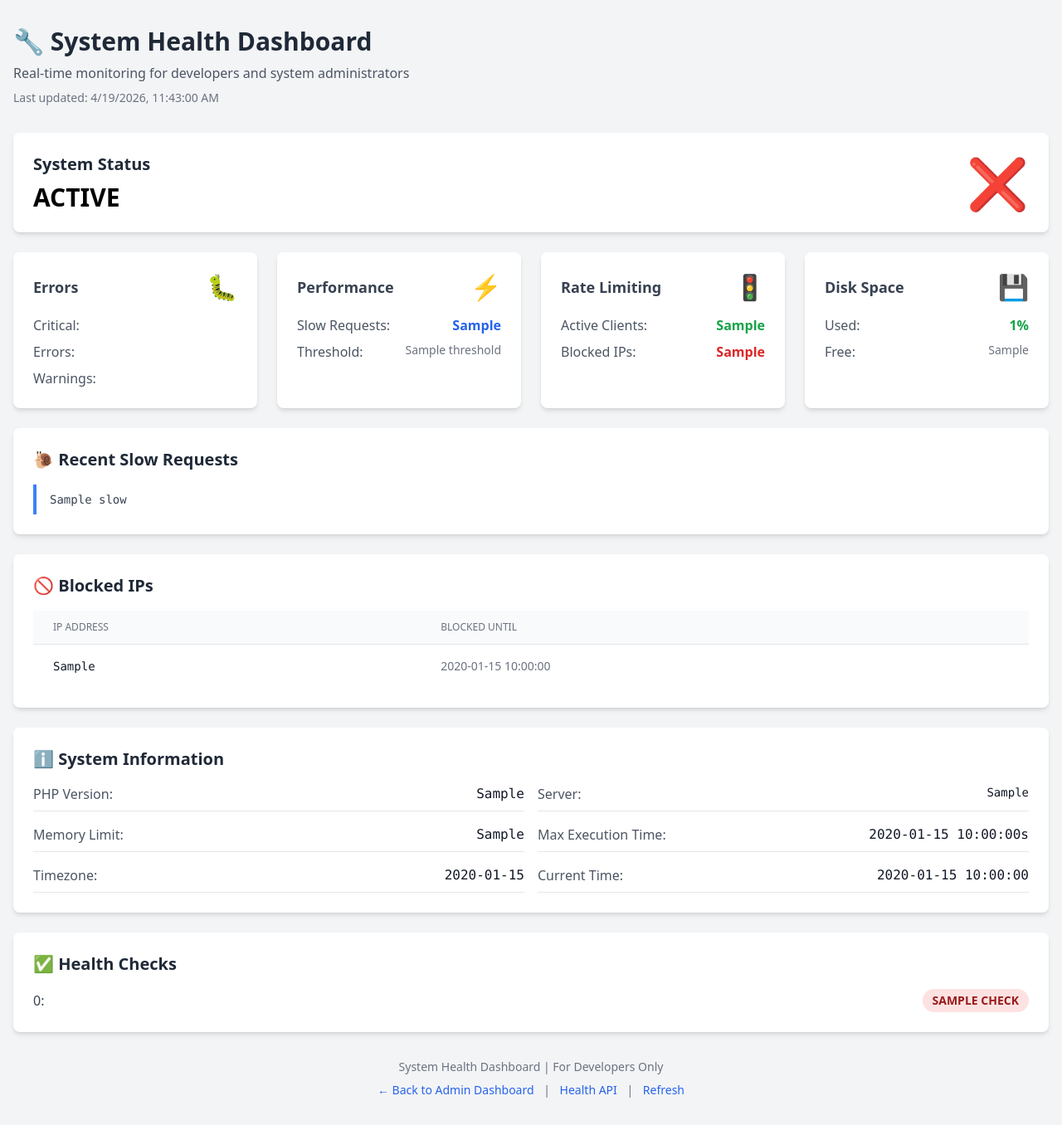
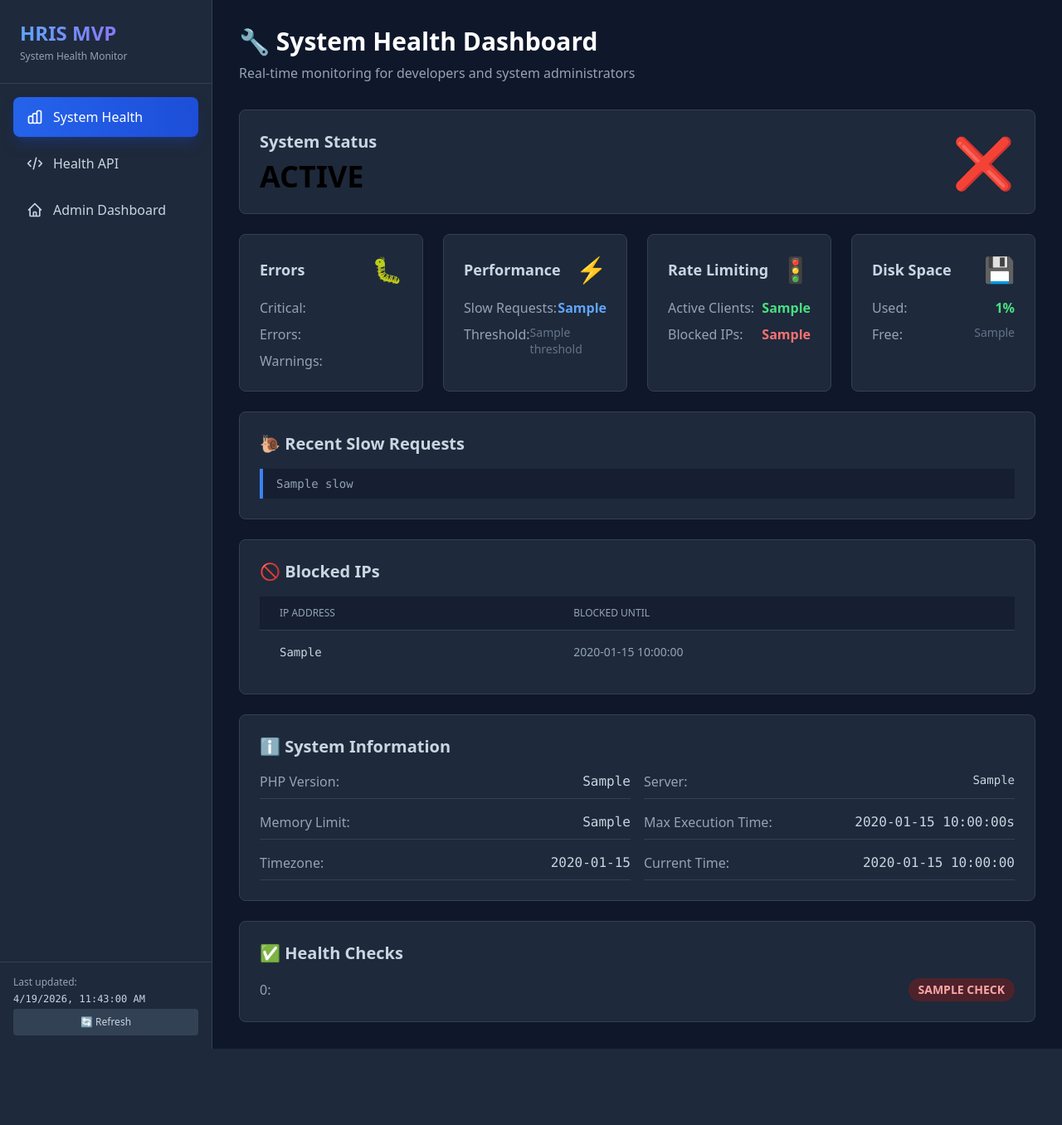
Before and after one commit to tomatocultivator1988/HRIS, a PHP site: the page made by src/Views/system/health-dashboard.php in a window 1280 px wide. Shown: the whole page at 83% size. After the commit the page ends 1264 px from the top, so only its background shows below. Run offline with PHP 8.4, Linux system fonts and the light colour scheme; the template is opened without the code that fills it: most values are stand-ins (such as "Sample title", 1, 10 or a date in 2020); data that the repository does not hold is empty; some libraries are stand-ins or nearby versions.

Commit message:
Update System Health Dashboard UI to match HRIS dark theme

```diff
--- a/src/Views/system/health-dashboard.php
+++ b/src/Views/system/health-dashboard.php
@@ -1,33 +1,84 @@
 <!DOCTYPE html>
-<html lang="en">
+<html lang="en" class="h-full">
 <head>
     <meta charset="UTF-8">
     <meta name="viewport" content="width=device-width, initial-scale=1.0">
-    <title>System Health Dashboard - HRIS</title>
+    <title>System Health Dashboard - HRIS MVP</title>
     <script src="https://cdn.tailwindcss.com"></script>
+    <link rel="stylesheet" href="<?= base_url('/assets/css/custom.css') ?>">
     <style>
         .status-healthy { color: #10b981; }
         .status-warning { color: #f59e0b; }
         .status-error { color: #ef4444; }
         .metric-card { transition: all 0.3s ease; }
-        .metric-card:hover { transform: translateY(-2px); box-shadow: 0 4px 6px -1px rgba(0, 0, 0, 0.1); }
+        .metric-card:hover { transform: translateY(-2px); }
     </style>
 </head>
-<body class="bg-gray-100">
-    <div class="container mx-auto px-4 py-8">
+<body class="h-full bg-slate-900">
+    <!-- Main Container -->
+    <div class="flex h-full bg-slate-900">
+
+        <!-- Sidebar -->
+        <aside class="w-64 bg-slate-800 border-r border-slate-700 flex flex-col">
+            <!-- Logo -->
+            <div class="p-6 border-b border-slate-700">
+                <h1 class="text-2xl font-bold bg-gradient-to-r from-blue-400 to-purple-500 bg-clip-text text-transparent">
+                    HRIS MVP
+                </h1>
+                <p class="text-xs text-slate-400 mt-1">System Health Monitor</p>
+            </div>
+
+            <!-- Navigation -->
+            <nav class="flex-1 p-4 space-y-2 overflow-y-auto">
+                <a href="<?= base_url('/system/health-dashboard') ?>" class="flex items-center px-4 py-3 text-white bg-gradient-to-r from-blue-600 to-blue-700 rounded-lg shadow-lg shadow-blue-900/50">
+                    <svg class="w-5 h-5 mr-3" fill="none" stroke="currentColor" viewBox="0 0 24 24">
+                        <path stroke-linecap="round" stroke-linejoin="round" stroke-width="2" d="M9 19v-6a2 2 0 00-2-2H5a2 2 0 00-2 2v6a2 2 0 002 2h2a2 2 0 002-2zm0 0V9a2 2 0 012-2h2a2 2 0 012 2v10m-6 0a2 2 0 002 2h2a2 2 0 002-2m0 0V5a2 2 0 012-2h2a2 2 0 012 2v14a2 2 0 01-2 2h-2a2 2 0 01-2-2z" />
+                    </svg>
+                    System Health
+                </a>
+
+                <a href="<?= base_url('/health') ?>" class="flex items-center px-4 py-3 text-slate-300 hover:text-white hover:bg-slate-700 rounded-lg transition-all">
+                    <svg class="w-5 h-5 mr-3" fill="none" stroke="currentColor" viewBox="0 0 24 24">
+                        <path stroke-linecap="round" stroke-linejoin="round" stroke-width="2" d="M10 20l4-16m4 4l4 4-4 4M6 16l-4-4 4-4" />
+                    </svg>
+                    Health API
+                </a>
+
+                <a href="<?= base_url('/dashboard/admin') ?>" class="flex items-center px-4 py-3 text-slate-300 hover:text-white hover:bg-slate-700 rounded-lg transition-all">
+                    <svg class="w-5 h-5 mr-3" fill="none" stroke="currentColor" viewBox="0 0 24 24">
+                        <path stroke-linecap="round" stroke-linejoin="round" stroke-width="2" d="M3 12l2-2m0 0l7-7 7 7M5 10v10a1 1 0 001 1h3m10-11l2 2m-2-2v10a1 1 0 01-1 1h-3m-6 0a1 1 0 001-1v-4a1 1 0 011-1h2a1 1 0 011 1v4a1 1 0 001 1m-6 0h6" />
+                    </svg>
+                    Admin Dashboard
+                </a>
+            </nav>
+
+            <!-- Footer Info -->
+            <div class="p-4 border-t border-slate-700">
+                <div class="text-xs text-slate-400 space-y-1">
+                    <p>Last updated:</p>
+                    <p id="last-updated" class="text-slate-300 font-mono"><?= date('Y-m-d H:i:s') ?></p>
+                    <button onclick="location.reload()" class="mt-2 w-full px-3 py-2 text-xs bg-slate-700 hover:bg-slate-600 text-slate-300 rounded transition-all">
+                        🔄 Refresh
+                    </button>
+                </div>
+            </div>
+        </aside>
+
+        <!-- Main Content -->
+        <main class="flex-1 overflow-y-auto">
+            <div class="p-8">
                 <!-- Header -->
                 <div class="mb-8">
-            <h1 class="text-3xl font-bold text-gray-800 mb-2">🔧 System Health Dashboard</h1>
-            <p class="text-gray-600">Real-time monitoring for developers and system administrators</p>
-            <p class="text-sm text-gray-500 mt-2">Last updated: <span id="last-updated"><?= date('Y-m-d H:i:s') ?></span></p>
+                    <h1 class="text-3xl font-bold text-white mb-2">🔧 System Health Dashboard</h1>
+                    <p class="text-slate-400">Real-time monitoring for developers and system administrators</p>
                 </div>
 
                 <!-- Overall Status -->
-        <div class="bg-white rounded-lg shadow-md p-6 mb-6">
+                <div class="bg-slate-800 border border-slate-700 rounded-lg p-6 mb-6">
                     <div class="flex items-center justify-between">
                         <div>
-                    <h2 class="text-xl font-semibold text-gray-800 mb-2">System Status</h2>
-                    <p class="text-3xl font-bold status-<?= $metrics['health']['status'] ?>">
+                            <h2 class="text-xl font-semibold text-slate-300 mb-2">System Status</h2>
+                            <p class="text-4xl font-bold status-<?= $metrics['health']['status'] ?>">
                                 <?= strtoupper($metrics['health']['status']) ?>
                             </p>
                         </div>
@@ -46,79 +97,79 @@
                 <!-- Metrics Grid -->
                 <div class="grid grid-cols-1 md:grid-cols-2 lg:grid-cols-4 gap-6 mb-6">
                     <!-- Errors -->
-            <div class="metric-card bg-white rounded-lg shadow-md p-6">
+                    <div class="metric-card bg-slate-800 border border-slate-700 rounded-lg p-6">
                         <div class="flex items-center justify-between mb-4">
-                    <h3 class="text-lg font-semibold text-gray-700">Errors</h3>
+                            <h3 class="text-lg font-semibold text-slate-300">Errors</h3>
                             <span class="text-3xl">🐛</span>
                         </div>
                         <div class="space-y-2">
                             <div class="flex justify-between">
-                        <span class="text-gray-600">Critical:</span>
-                        <span class="font-bold text-red-600"><?= $metrics['errors']['critical'] ?></span>
+                                <span class="text-slate-400">Critical:</span>
+                                <span class="font-bold text-red-400"><?= $metrics['errors']['critical'] ?></span>
                             </div>
                             <div class="flex justify-between">
-                        <span class="text-gray-600">Errors:</span>
-                        <span class="font-bold text-orange-600"><?= $metrics['errors']['errors'] ?></span>
+                                <span class="text-slate-400">Errors:</span>
+                                <span class="font-bold text-orange-400"><?= $metrics['errors']['errors'] ?></span>
                             </div>
                             <div class="flex justify-between">
-                        <span class="text-gray-600">Warnings:</span>
-                        <span class="font-bold text-yellow-600"><?= $metrics['errors']['warnings'] ?></span>
+                                <span class="text-slate-400">Warnings:</span>
+                                <span class="font-bold text-yellow-400"><?= $metrics['errors']['warnings'] ?></span>
                             </div>
                         </div>
                     </div>
 
                     <!-- Performance -->
-            <div class="metric-card bg-white rounded-lg shadow-md p-6">
+                    <div class="metric-card bg-slate-800 border border-slate-700 rounded-lg p-6">
                         <div class="flex items-center justify-between mb-4">
-                    <h3 class="text-lg font-semibold text-gray-700">Performance</h3>
+                            <h3 class="text-lg font-semibold text-slate-300">Performance</h3>
                             <span class="text-3xl">⚡</span>
                         </div>
                         <div class="space-y-2">
                             <div class="flex justify-between">
-                        <span class="text-gray-600">Slow Requests:</span>
-                        <span class="font-bold text-blue-600"><?= $metrics['performance']['slow_requests'] ?></span>
+                                <span class="text-slate-400">Slow Requests:</span>
+                                <span class="font-bold text-blue-400"><?= $metrics['performance']['slow_requests'] ?></span>
                             </div>
                             <div class="flex justify-between">
-                        <span class="text-gray-600">Threshold:</span>
-                        <span class="text-sm text-gray-500"><?= $metrics['performance']['threshold'] ?></span>
+                                <span class="text-slate-400">Threshold:</span>
+                                <span class="text-sm text-slate-500"><?= $metrics['performance']['threshold'] ?></span>
                             </div>
                         </div>
                     </div>
 
                     <!-- Rate Limiting -->
-            <div class="metric-card bg-white rounded-lg shadow-md p-6">
+                    <div class="metric-card bg-slate-800 border border-slate-700 rounded-lg p-6">
                         <div class="flex items-center justify-between mb-4">
-                    <h3 class="text-lg font-semibold text-gray-700">Rate Limiting</h3>
+                            <h3 class="text-lg font-semibold text-slate-300">Rate Limiting</h3>
                             <span class="text-3xl">🚦</span>
                         </div>
                         <div class="space-y-2">
                             <div class="flex justify-between">
-                        <span class="text-gray-600">Active Clients:</span>
-                        <span class="font-bold text-green-600"><?= $metrics['rate_limiting']['active_clients'] ?></span>
+                                <span class="text-slate-400">Active Clients:</span>
+                                <span class="font-bold text-green-400"><?= $metrics['rate_limiting']['active_clients'] ?></span>
                             </div>
                             <div class="flex justify-between">
-                        <span class="text-gray-600">Blocked IPs:</span>
-                        <span class="font-bold text-red-600"><?= $metrics['rate_limiting']['blocked_ips'] ?></span>
+                                <span class="text-slate-400">Blocked IPs:</span>
+                                <span class="font-bold text-red-400"><?= $metrics['rate_limiting']['blocked_ips'] ?></span>
                             </div>
                         </div>
                     </div>
 
                     <!-- Disk Space -->
-            <div class="metric-card bg-white rounded-lg shadow-md p-6">
+                    <div class="metric-card bg-slate-800 border border-slate-700 rounded-lg p-6">
                         <div class="flex items-center justify-between mb-4">
-                    <h3 class="text-lg font-semibold text-gray-700">Disk Space</h3>
+                            <h3 class="text-lg font-semibold text-slate-300">Disk Space</h3>
                             <span class="text-3xl">💾</span>
                         </div>
                         <div class="space-y-2">
                             <div class="flex justify-between">
-                        <span class="text-gray-600">Used:</span>
-                        <span class="font-bold <?= $metrics['system']['disk_used_percent'] > 80 ? 'text-red-600' : 'text-green-600' ?>">
+                                <span class="text-slate-400">Used:</span>
+                                <span class="font-bold <?= $metrics['system']['disk_used_percent'] > 80 ? 'text-red-400' : 'text-green-400' ?>">
                                     <?= $metrics['system']['disk_used_percent'] ?>%
                                 </span>
                             </div>
                             <div class="flex justify-between">
-                        <span class="text-gray-600">Free:</span>
-                        <span class="text-sm text-gray-500"><?= $metrics['system']['disk_free'] ?></span>
+                                <span class="text-slate-400">Free:</span>
+                                <span class="text-sm text-slate-500"><?= $metrics['system']['disk_free'] ?></span>
                             </div>
                         </div>
                     </div>
@@ -126,15 +177,15 @@
 
                 <!-- Recent Errors -->
                 <?php if (!empty($metrics['errors']['recent'])): ?>
-        <div class="bg-white rounded-lg shadow-md p-6 mb-6">
-            <h2 class="text-xl font-semibold text-gray-800 mb-4">📋 Recent Errors</h2>
+                <div class="bg-slate-800 border border-slate-700 rounded-lg p-6 mb-6">
+                    <h2 class="text-xl font-semibold text-slate-300 mb-4">📋 Recent Errors</h2>
                     <div class="space-y-2 max-h-96 overflow-y-auto">
                         <?php foreach ($metrics['errors']['recent'] as $error): ?>
-                <div class="border-l-4 <?= $error['level'] === 'critical' ? 'border-red-500' : ($error['level'] === 'error' ? 'border-orange-500' : 'border-yellow-500') ?> pl-4 py-2">
-                    <span class="inline-block px-2 py-1 text-xs font-semibold rounded <?= $error['level'] === 'critical' ? 'bg-red-100 text-red-800' : ($error['level'] === 'error' ? 'bg-orange-100 text-orange-800' : 'bg-yellow-100 text-yellow-800') ?>">
+                        <div class="border-l-4 <?= $error['level'] === 'critical' ? 'border-red-500' : ($error['level'] === 'error' ? 'border-orange-500' : 'border-yellow-500') ?> pl-4 py-2 bg-slate-900/50">
+                            <span class="inline-block px-2 py-1 text-xs font-semibold rounded <?= $error['level'] === 'critical' ? 'bg-red-900/50 text-red-300' : ($error['level'] === 'error' ? 'bg-orange-900/50 text-orange-300' : 'bg-yellow-900/50 text-yellow-300') ?>">
                                 <?= strtoupper($error['level']) ?>
                             </span>
-                    <p class="text-sm text-gray-700 mt-1 font-mono"><?= htmlspecialchars($error['message']) ?></p>
+                            <p class="text-sm text-slate-400 mt-1 font-mono"><?= htmlspecialchars($error['message']) ?></p>
                         </div>
                         <?php endforeach; ?>
                     </div>
@@ -143,12 +194,12 @@
 
                 <!-- Slow Requests -->
                 <?php if (!empty($metrics['performance']['recent_slow'])): ?>
-        <div class="bg-white rounded-lg shadow-md p-6 mb-6">
-            <h2 class="text-xl font-semibold text-gray-800 mb-4">🐌 Recent Slow Requests</h2>
+                <div class="bg-slate-800 border border-slate-700 rounded-lg p-6 mb-6">
+                    <h2 class="text-xl font-semibold text-slate-300 mb-4">🐌 Recent Slow Requests</h2>
                     <div class="space-y-2 max-h-64 overflow-y-auto">
                         <?php foreach ($metrics['performance']['recent_slow'] as $slow): ?>
-                <div class="border-l-4 border-blue-500 pl-4 py-2">
-                    <p class="text-sm text-gray-700 font-mono"><?= htmlspecialchars($slow) ?></p>
+                        <div class="border-l-4 border-blue-500 pl-4 py-2 bg-slate-900/50">
+                            <p class="text-sm text-slate-400 font-mono"><?= htmlspecialchars($slow) ?></p>
                         </div>
                         <?php endforeach; ?>
                     </div>
@@ -157,21 +208,21 @@
 
                 <!-- Blocked IPs -->
                 <?php if (!empty($metrics['rate_limiting']['blocked_list'])): ?>
-        <div class="bg-white rounded-lg shadow-md p-6 mb-6">
-            <h2 class="text-xl font-semibold text-gray-800 mb-4">🚫 Blocked IPs</h2>
+                <div class="bg-slate-800 border border-slate-700 rounded-lg p-6 mb-6">
+                    <h2 class="text-xl font-semibold text-slate-300 mb-4">🚫 Blocked IPs</h2>
                     <div class="overflow-x-auto">
-                <table class="min-w-full divide-y divide-gray-200">
-                    <thead class="bg-gray-50">
+                        <table class="min-w-full divide-y divide-slate-700">
+                            <thead class="bg-slate-900/50">
                                 <tr>
-                            <th class="px-6 py-3 text-left text-xs font-medium text-gray-500 uppercase">IP Address</th>
-                            <th class="px-6 py-3 text-left text-xs font-medium text-gray-500 uppercase">Blocked Until</th>
+                                    <th class="px-6 py-3 text-left text-xs font-medium text-slate-400 uppercase">IP Address</th>
+                                    <th class="px-6 py-3 text-left text-xs font-medium text-slate-400 uppercase">Blocked Until</th>
                                 </tr>
                             </thead>
-                    <tbody class="bg-white divide-y divide-gray-200">
+                            <tbody class="divide-y divide-slate-700">
                                 <?php foreach ($metrics['rate_limiting']['blocked_list'] as $blocked): ?>
-                        <tr>
-                            <td class="px-6 py-4 whitespace-nowrap text-sm font-mono text-gray-900"><?= htmlspecialchars($blocked['ip']) ?></td>
-                            <td class="px-6 py-4 whitespace-nowrap text-sm text-gray-500"><?= htmlspecialchars($blocked['blocked_until']) ?></td>
+                                <tr class="hover:bg-slate-900/50">
+                                    <td class="px-6 py-4 whitespace-nowrap text-sm font-mono text-slate-300"><?= htmlspecialchars($blocked['ip']) ?></td>
+                                    <td class="px-6 py-4 whitespace-nowrap text-sm text-slate-400"><?= htmlspecialchars($blocked['blocked_until']) ?></td>
                                 </tr>
                                 <?php endforeach; ?>
                             </tbody>
@@ -181,44 +232,44 @@
                 <?php endif; ?>
 
                 <!-- System Information -->
-        <div class="bg-white rounded-lg shadow-md p-6 mb-6">
-            <h2 class="text-xl font-semibold text-gray-800 mb-4">ℹ️ System Information</h2>
+                <div class="bg-slate-800 border border-slate-700 rounded-lg p-6 mb-6">
+                    <h2 class="text-xl font-semibold text-slate-300 mb-4">ℹ️ System Information</h2>
                     <div class="grid grid-cols-1 md:grid-cols-2 gap-4">
-                <div class="flex justify-between border-b pb-2">
-                    <span class="text-gray-600">PHP Version:</span>
-                    <span class="font-mono text-gray-900"><?= $metrics['system']['php_version'] ?></span>
+                        <div class="flex justify-between border-b border-slate-700 pb-2">
+                            <span class="text-slate-400">PHP Version:</span>
+                            <span class="font-mono text-slate-300"><?= $metrics['system']['php_version'] ?></span>
                         </div>
-                <div class="flex justify-between border-b pb-2">
-                    <span class="text-gray-600">Server:</span>
-                    <span class="font-mono text-sm text-gray-900"><?= htmlspecialchars($metrics['system']['server_software']) ?></span>
+                        <div class="flex justify-between border-b border-slate-700 pb-2">
+                            <span class="text-slate-400">Server:</span>
+                            <span class="font-mono text-sm text-slate-300"><?= htmlspecialchars($metrics['system']['server_software']) ?></span>
                         </div>
-                <div class="flex justify-between border-b pb-2">
-                    <span class="text-gray-600">Memory Limit:</span>
-                    <span class="font-mono text-gray-900"><?= $metrics['system']['memory_limit'] ?></span>
+                        <div class="flex justify-between border-b border-slate-700 pb-2">
+                            <span class="text-slate-400">Memory Limit:</span>
+                            <span class="font-mono text-slate-300"><?= $metrics['system']['memory_limit'] ?></span>
                         </div>
-                <div class="flex justify-between border-b pb-2">
-                    <span class="text-gray-600">Max Execution Time:</span>
-                    <span class="font-mono text-gray-900"><?= $metrics['system']['max_execution_time'] ?>s</span>
+                        <div class="flex justify-between border-b border-slate-700 pb-2">
+                            <span class="text-slate-400">Max Execution Time:</span>
+                            <span class="font-mono text-slate-300"><?= $metrics['system']['max_execution_time'] ?>s</span>
                         </div>
-                <div class="flex justify-between border-b pb-2">
-                    <span class="text-gray-600">Timezone:</span>
-                    <span class="font-mono text-gray-900"><?= $metrics['system']['timezone'] ?></span>
+                        <div class="flex justify-between border-b border-slate-700 pb-2">
+                            <span class="text-slate-400">Timezone:</span>
+                            <span class="font-mono text-slate-300"><?= $metrics['system']['timezone'] ?></span>
                         </div>
-                <div class="flex justify-between border-b pb-2">
-                    <span class="text-gray-600">Current Time:</span>
-                    <span class="font-mono text-gray-900"><?= $metrics['system']['current_time'] ?></span>
+                        <div class="flex justify-between border-b border-slate-700 pb-2">
+                            <span class="text-slate-400">Current Time:</span>
+                            <span class="font-mono text-slate-300"><?= $metrics['system']['current_time'] ?></span>
                         </div>
                     </div>
                 </div>
 
                 <!-- Health Checks -->
-        <div class="bg-white rounded-lg shadow-md p-6">
-            <h2 class="text-xl font-semibold text-gray-800 mb-4">✅ Health Checks</h2>
+                <div class="bg-slate-800 border border-slate-700 rounded-lg p-6">
+                    <h2 class="text-xl font-semibold text-slate-300 mb-4">✅ Health Checks</h2>
                     <div class="space-y-3">
                         <?php foreach ($metrics['health']['checks'] as $check => $status): ?>
                         <div class="flex items-center justify-between">
-                    <span class="text-gray-700 capitalize"><?= str_replace('_', ' ', $check) ?>:</span>
-                    <span class="px-3 py-1 rounded-full text-sm font-semibold <?= is_array($status) ? ($status['status'] === 'ok' ? 'bg-green-100 text-green-800' : 'bg-yellow-100 text-yellow-800') : ($status === 'ok' ? 'bg-green-100 text-green-800' : 'bg-red-100 text-red-800') ?>">
+                            <span class="text-slate-400 capitalize"><?= str_replace('_', ' ', $check) ?>:</span>
+                            <span class="px-3 py-1 rounded-full text-sm font-semibold <?= is_array($status) ? ($status['status'] === 'ok' ? 'bg-green-900/50 text-green-300' : 'bg-yellow-900/50 text-yellow-300') : ($status === 'ok' ? 'bg-green-900/50 text-green-300' : 'bg-red-900/50 text-red-300') ?>">
                                 <?= is_array($status) ? strtoupper($status['status']) : strtoupper($status) ?>
                                 <?= is_array($status) && isset($status['usage_percent']) ? ' (' . $status['usage_percent'] . '%)' : '' ?>
                             </span>
@@ -227,17 +278,8 @@
                     </div>
                 </div>
 
-        <!-- Footer -->
-        <div class="mt-8 text-center text-gray-500 text-sm">
-            <p>System Health Dashboard | For Developers Only</p>
-            <p class="mt-2">
-                <a href="/dashboard/admin" class="text-blue-600 hover:underline">← Back to Admin Dashboard</a>
-                <span class="mx-2">|</span>
-                <a href="/health" class="text-blue-600 hover:underline">Health API</a>
-                <span class="mx-2">|</span>
-                <button onclick="location.reload()" class="text-blue-600 hover:underline">Refresh</button>
-            </p>
             </div>
+        </main>
     </div>
 
     <script>
```
Lines whose indentation alone changed are shown as unchanged.
